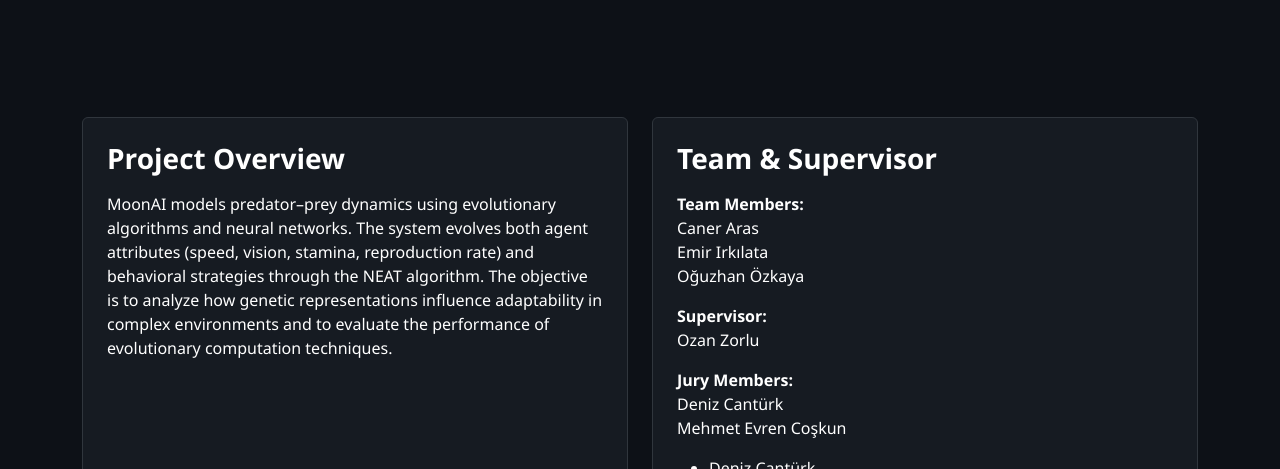
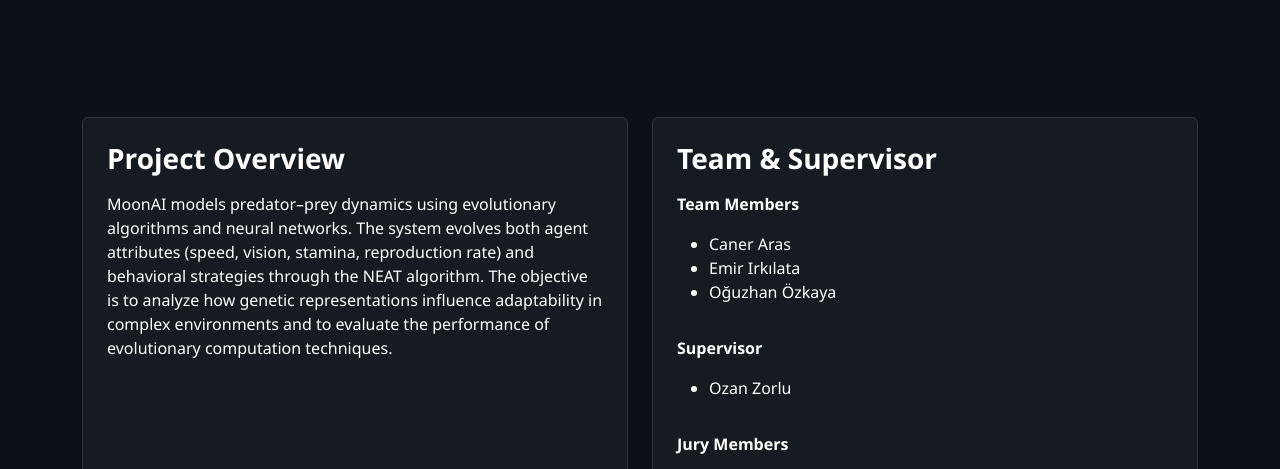
Before and after one commit to moon-aii/moonai, a plain HTML site: page index.html in a window 1280 px wide. Shown: the part 300-769 px from the top of the page. Drawn offline with nearby package versions, Linux system fonts and the light colour scheme.

Commit message:
Fix HTML formatting and structure

```diff
--- a/index.html
+++ b/index.html
@@ -77,19 +77,21 @@
         <div class="col-lg-6">
             <div class="card p-4 h-100">
                 <h3 class="fw-bold mb-3">Team & Supervisor</h3>
-                <p><strong>Team Members:</strong><br>
-                    Caner Aras<br>
-                    Emir Irkılata<br>
-                    Oğuzhan Özkaya
+                <p><strong>Team Members</strong>
+                    <ul>
+                        <li>Caner Aras</li>
+                        <li>Emir Irkılata</li>
+                        <li>Oğuzhan Özkaya</li>
+                    </ul>
                 </p>
-                <p><strong>Supervisor:</strong><br>
-                    Ozan Zorlu
+                <p><strong>Supervisor</strong><br>
+                    <ul>
+                        <li>Ozan Zorlu</li>
+                    </ul>
                 </p>
-                <p><strong>Jury Members:</strong><br>
-                    Deniz Cantürk<br>
-                    Mehmet Evren Coşkun
+                <p><strong>Jury Members</strong>
                     <ul>
-                        <li>Deniz Cantürk</a></li>
+                        <li>Deniz Cantürk</li>
                         <li>Mehmet Evren Coşkun</li>
                     </ul>
                 </p>
```
